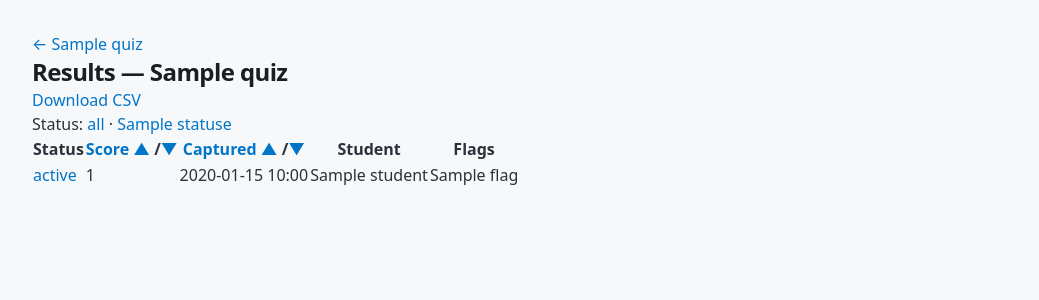
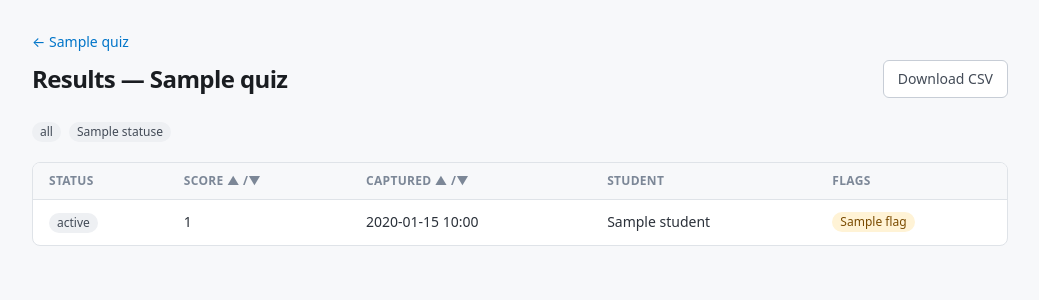
Before and after one commit to LHedi22/QuizApp, a Django app: template app/web/templates/web/quiz_results.html in a window 1280 px wide. Shown: the top 300 px of the page, without its empty margins (120-1159 px from the left). Run offline with Django 5.2, Linux system fonts and the light colour scheme; the template is opened without the code that fills it: most values are stand-ins (such as "Sample title", 1, 10 or a date in 2020); data that the repository does not hold is empty; parts of the project's set-up code (start-up, migrations or seed data) failed here and were passed over.

Commit message:
feat(web): redesign results dashboard and submission review on Tailwind
Results list: submission status renders as a semantic badge
(finalized=success, needs_review=warning, failed=danger) instead of plain
text; status-filter pills and flag badges reuse the same components.
Submission detail (answer-by-answer review): status badge in the header,
flagged/edited markers as badges, correct/incorrect as colored check/cross.
Text pinned by tests/test_web_results.py and test_web_submission_detail.py
(status display strings, "Q{n}: {text}", "{letter}: {text}" for
detected/correct options, flag reasons via row.flags) is unchanged - only
wrapped in styling, never altered.

Co-Authored-By: Claude Sonnet 5 <noreply@anthropic.com>
Claude-Session: https://claude.ai/code/session_01J9ddCEYasqRB4qUvDcJ8nk

```diff
--- a/app/web/templates/web/quiz_results.html
+++ b/app/web/templates/web/quiz_results.html
@@ -1,28 +1,34 @@
 {% extends "base.html" %}
 {% block title %}Results — {{ quiz.title }}{% endblock %}
 {% block content %}
-  <p class="muted"><a href="{% url 'quiz_detail' quiz.pk %}">&larr; {{ quiz.title }}</a></p>
-  <h1>Results — {{ quiz.title }}</h1>
-  <p><a href="{% url 'quiz_results_csv' quiz.pk %}">Download CSV</a></p>
+  <p class="mb-2 text-sm text-gray-500"><a href="{% url 'quiz_detail' quiz.pk %}">&larr; {{ quiz.title }}</a></p>
+  <div class="mb-6 flex flex-wrap items-center justify-between gap-3">
+    <h1 class="mb-0">Results — {{ quiz.title }}</h1>
+    <a href="{% url 'quiz_results_csv' quiz.pk %}" class="btn-secondary btn-sm">Download CSV</a>
+  </div>
 
-  <p>
-    Status:
-    <a href="?">all</a>
+  <div class="mb-5 flex flex-wrap gap-2">
+    <a href="?" class="badge-{% if not active_status %}primary{% else %}neutral{% endif %} hover:opacity-80">all</a>
     {% for value, label in statuses %}
-      · <a href="?status={{ value }}{% if active_sort %}&sort={{ active_sort }}{% endif %}"
-           {% if active_status == value %}class="badge"{% endif %}>{{ label }}</a>
+    <a href="?status={{ value }}{% if active_sort %}&sort={{ active_sort }}{% endif %}"
+       class="badge-{% if active_status == value %}primary{% else %}neutral{% endif %} hover:opacity-80">{{ label }}</a>
     {% endfor %}
-  </p>
+  </div>
 
   {% if rows %}
-  <table>
+  <div class="table-wrap">
+    <table class="table">
       <thead>
         <tr>
           <th>Status</th>
-        <th><a href="?sort=score{% if active_status %}&status={{ active_status }}{% endif %}">Score ▲</a>
-            /<a href="?sort=-score{% if active_status %}&status={{ active_status }}{% endif %}">▼</a></th>
-        <th><a href="?sort=captured{% if active_status %}&status={{ active_status }}{% endif %}">Captured ▲</a>
-            /<a href="?sort=-captured{% if active_status %}&status={{ active_status }}{% endif %}">▼</a></th>
+          <th>
+            <a href="?sort=score{% if active_status %}&status={{ active_status }}{% endif %}" class="text-gray-500 hover:text-primary">Score ▲</a>
+            /<a href="?sort=-score{% if active_status %}&status={{ active_status }}{% endif %}" class="text-gray-500 hover:text-primary">▼</a>
+          </th>
+          <th>
+            <a href="?sort=captured{% if active_status %}&status={{ active_status }}{% endif %}" class="text-gray-500 hover:text-primary">Captured ▲</a>
+            /<a href="?sort=-captured{% if active_status %}&status={{ active_status }}{% endif %}" class="text-gray-500 hover:text-primary">▼</a>
+          </th>
           <th>Student</th>
           <th>Flags</th>
         </tr>
@@ -30,16 +36,26 @@
       <tbody>
         {% for row in rows %}
         <tr>
-        <td><a href="{% url 'submission_detail' row.sub.pk %}">{{ row.sub.get_status_display }}</a></td>
-        <td>{{ row.sub.total_score|default_if_none:"—" }}</td>
-        <td class="muted">{{ row.sub.created_at|date:"Y-m-d H:i" }}</td>
+          <td>
+            <a href="{% url 'submission_detail' row.sub.pk %}"
+               class="{% if row.sub.status == 'finalized' %}badge-success{% elif row.sub.status == 'needs_review' %}badge-warning{% elif row.sub.status == 'failed' %}badge-danger{% else %}badge-neutral{% endif %}">
+              {{ row.sub.get_status_display }}
+            </a>
+          </td>
+          <td class="font-medium">{{ row.sub.total_score|default_if_none:"—" }}</td>
+          <td class="text-gray-500">{{ row.sub.created_at|date:"Y-m-d H:i" }}</td>
           <td>{{ row.student }}</td>
-        <td>{% for f in row.flags %}<span class="badge">{{ f }}</span> {% empty %}<span class="muted">—</span>{% endfor %}</td>
+          <td>
+            <div class="flex flex-wrap gap-1">
+              {% for f in row.flags %}<span class="badge-warning">{{ f }}</span>{% empty %}<span class="text-gray-400">—</span>{% endfor %}
+            </div>
+          </td>
         </tr>
         {% endfor %}
       </tbody>
     </table>
+  </div>
   {% else %}
-  <p class="muted">No submissions{% if active_status %} with this status{% endif %}.</p>
+  <div class="empty-state">No submissions{% if active_status %} with this status{% endif %}.</div>
   {% endif %}
 {% endblock %}
```
Also changed, not shown: app/web/templates/web/submission_detail.html (+60 -36 lines). Lines whose indentation alone changed are shown as unchanged.
